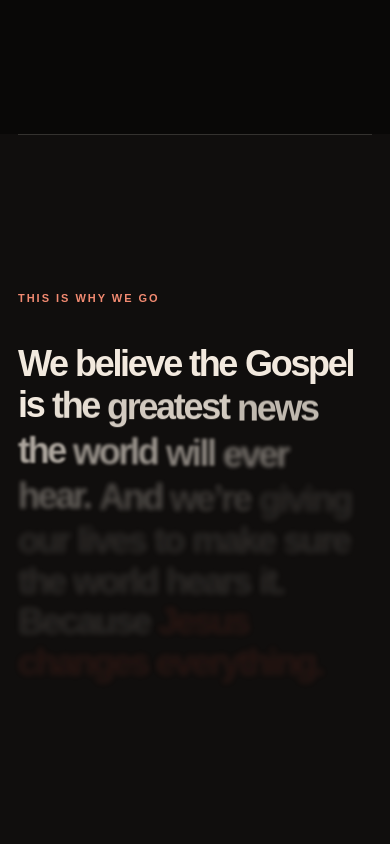
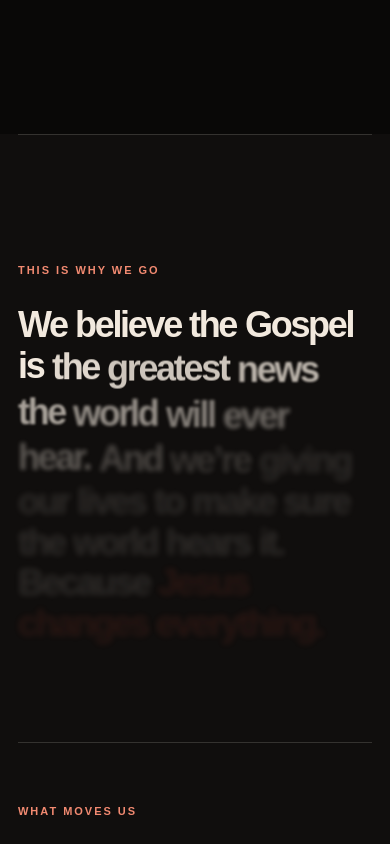
Before and after one commit to bumbmatei-sys/thebumbs-website, a Next.js app: page / in a window 390 px wide. Shown: the part 6280-7124 px from the top of the page. Built offline with nearby package versions, Linux system fonts and the light colour scheme.

Commit message:
style: tighten manifesto-to-mission transition after removing footer row

```diff
--- a/app/globals.css
+++ b/app/globals.css
@@ -397,3 +397,17 @@ body{background:var(--cream);color:var(--ink)}
 @media(max-width:600px) and (prefers-reduced-motion:reduce){
   .photo-tunnel-perspective{grid-template-columns:repeat(2,minmax(0,1fr))}
 }
+
+
+/* Keep the Gospel statement as the sole focus and transition directly into the mission cards. */
+.manifesto{
+  min-height:75svh;
+  padding:clamp(96px,11vh,148px) clamp(0px,4vw,90px) clamp(65px,8vh,100px);
+}
+.manifesto h2{margin:35px 0 0}
+.mission-stack-section{padding-top:72px}
+@media(max-width:700px){
+  .manifesto{min-height:72svh;padding:80px 0 65px}
+  .manifesto h2{margin:27px 0 0}
+  .mission-stack-section{padding-top:55px}
+}
```
